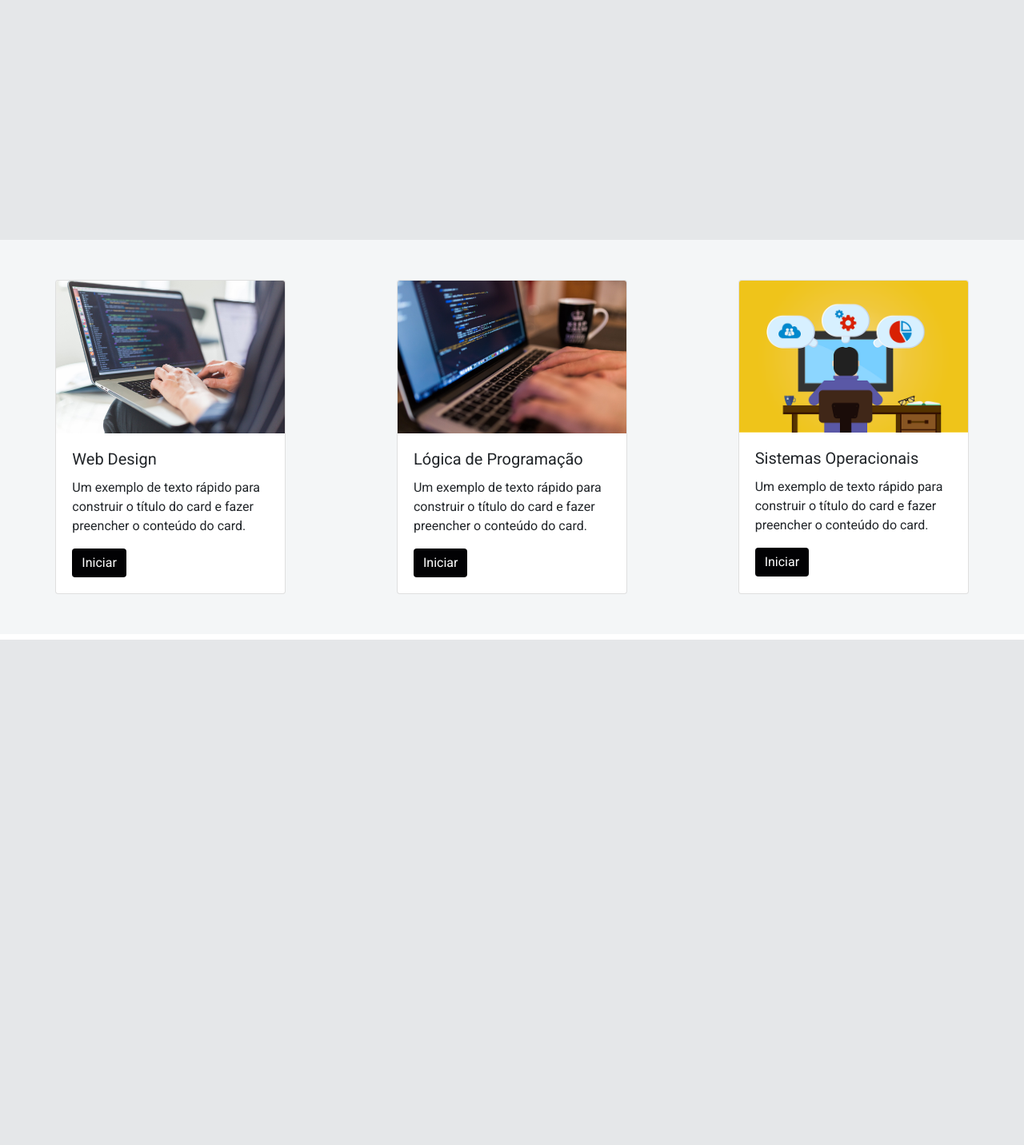
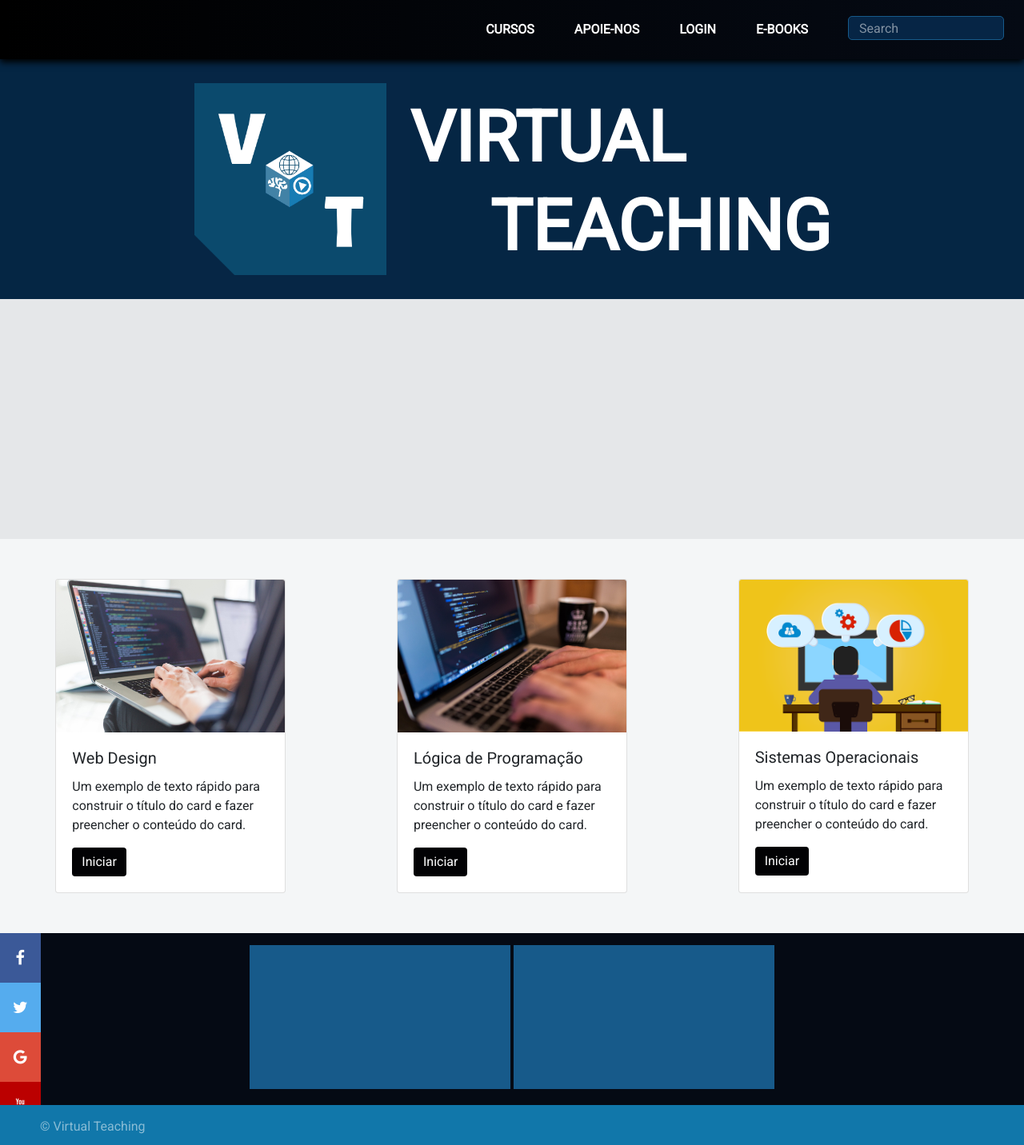
Before and after one commit to LuizFelipeGondim/project-with-flask, a Flask app: page / in a window 1280 px wide. Shown: the whole page at 80% size. Before the commit the page ends 800 px from the top, so only its background shows below. Run offline with Flask 2, Linux system fonts and the light colour scheme; some libraries are stand-ins or nearby versions.

Commit message:
Icones das redes sociais add

```diff
--- a/templates/base.html
+++ b/templates/base.html
@@ -9,7 +9,7 @@
 
         <title>Virtual Teaching</title>
 
-        <link rel="icon" type="imagem/png" href="img/meufavicon.png" />
+        <link rel="icon" type="imagem/png" href="static/img/meufavicon.png" />
 
 
         <script src="https://code.jquery.com/jquery-3.3.1.slim.min.js" integrity="sha384-q8i/X+965DzO0rT7abK41JStQIAqVgRVzpbzo5smXKp4YfRvH+8abtTE1Pi6jizo"
@@ -26,21 +26,20 @@
 
         <link href="https://fonts.googleapis.com/css?family=Roboto&display=swap" rel="stylesheet">
 
-        <script type="text/javascript" src="js/principal.js"></script>
-
+        <link rel="stylesheet" href="https://cdnjs.cloudflare.com/ajax/libs/font-awesome/4.7.0/css/font-awesome.min.css">
 
         <link rel="stylesheet" type="text/css" href="{{url_for('static', filename='style.css') }}">
 
-        {% block javascript %}
-            <script>
-                function login(){
+
+        {% block scripts %}
+
+            <script type="text/javascript">function login(){
                 document.getElementById("overlay_login").style.display = "block";
             }
 
             function login_off(){
                 document.getElementById("overlay_login").style.display = "none";
-                }
-            </script>
+            }</script>
 
         {% endblock %}
 
@@ -48,14 +47,13 @@
 
     <body>
 
-        {% block conteudo %}
         <header>
-
             <input type="checkbox" id="btn-menu">
             <label for="btn-menu">&#9776</label>
             <form action="https://www.google.com/search" id="form-header-responsive">
                 <input type="text" name="q" placeholder="  Search" >
             </form>
+
             <nav id="menu">
 
                 <ul>
@@ -77,47 +75,36 @@
             <figure><img src="static/img/vt.png" style="width:300px; height: 300px; margin:auto"></figure>
             <h1><span id="v"> VIRTUAL </span> <span id="t"> TEACHING </span></h1>
         </section>
-        <section id="resumo">
 
-        </section>
+        {% block conteudo %}
+        {% endblock conteudo %}
 
-        <section id="cursos">
+        <footer>
+            <div class="icon-bar">
+                <a href="#" class="facebook"><i class="fa fa-facebook"></i></a>
+                <a href="#" class="twitter"><i class="fa fa-twitter"></i></a>
+                <a href="#" class="google"><i class="fa fa-google"></i></a>
+                <a href="#" class="youtube"><i class="fa fa-youtube"></i></a>
+            </div>
 
-            <div class="card" style="width: 18rem;">
-                  <img class="card-img-top" src="static/img/web.jpg" alt="Imagem de capa do card">
-                  <div class="card-body">
-                    <h5 class="card-title">Web Design</h5>
-                    <p class="card-text">Um exemplo de texto rápido para construir o título do card e fazer preencher o conteúdo do card.</p>
-                    <a href="#" class="btn btn-primary">Iniciar</a>
+            <div id="footer-center">
+
+                <div class="footer-itens">
+
+                </div>
+                <div class="footer-itens">
+
                 </div>
             </div>
 
-            <div class="card" style="width: 18rem; margin-left: 30px">
-                  <img class="card-img-top" src="static/img/logica.jpg" alt="Imagem de capa do card">
-                  <div class="card-body">
-                    <h5 class="card-title">Lógica de Programação</h5>
-                    <p class="card-text">Um exemplo de texto rápido para construir o título do card e fazer preencher o conteúdo do card.</p>
-                    <a href="#" class="btn btn-primary">Iniciar</a>
-                  </div>
+            <div id="copy">
+                <p>&copy; Virtual Teaching</p>
             </div>
 
-            <div class="card" style="width: 18rem; margin-left: 30px">
-                  <img class="card-img-top" src="static/img/sistemas.png" alt="Imagem de capa do card">
-                  <div class="card-body">
-                    <h5 class="card-title">Sistemas Operacionais</h5>
-                    <p class="card-text">Um exemplo de texto rápido para construir o título do card e fazer preencher o conteúdo do card.</p>
-                    <a href="#" class="btn btn-primary">Iniciar</a>
-                  </div>
-            </div>
+        </footer>
+        <section id="overlay_login">
 
-        </section>
-
-
-        <section id="overlay_login">
             <div id="div">
-                <center>
-
-                  </center>
 
                 <div class="container">
                     <div class="imgcontainer">
@@ -144,25 +131,5 @@
             </div>
         </section>
 
-
-        <footer>
-            <div id="footer-center">
-                <div class="footer-itens">
-
-                </div>
-                <div class="footer-itens">
-
-                </div>
-                <div class="footer-itens">
-
-                </div>
-            </div>
-            <div id="copy">
-                <p>&copy; Virtual Teaching</p>
-            </div>
-        </footer>
-        {% endblock conteudo %}
-
-
     </body>
 </html>
```
Lines whose indentation alone changed are shown as unchanged.
